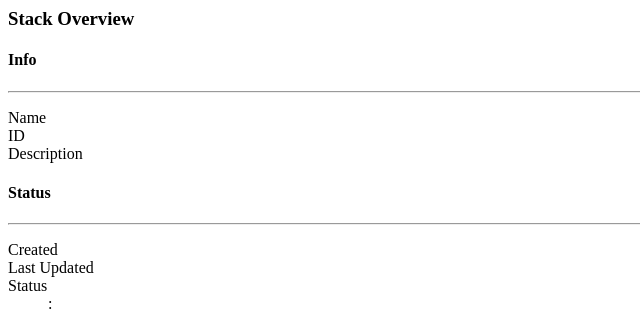
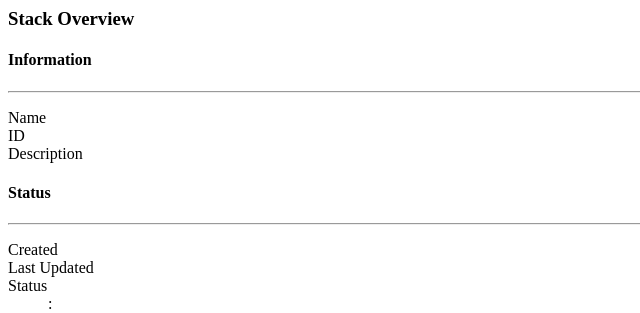
Before and after one commit to openstack/heat-dashboard, a Django app: template openstack_dashboard/dashboards/project/stacks/templates/stacks/_detail_overview.html in a window 1280 px wide. Shown: the top 313 px of the page, without its empty margins (0-640 px from the left). Run offline with Django 3.2, Linux system fonts and the light colour scheme; the template is opened without the code that fills it, so the values that code supplies are empty.

Commit message:
place the word "Info" with "Information"
Update necessary html files.
Test it on GUI and unit tests passed

Change-Id: Ic1d66a68c9de45c52884109e360917c1eefbfac8
Closes-Bug: 1394315

```diff
--- a/openstack_dashboard/dashboards/project/stacks/templates/stacks/_detail_overview.html
+++ b/openstack_dashboard/dashboards/project/stacks/templates/stacks/_detail_overview.html
@@ -3,7 +3,7 @@
 <h3>{% trans "Stack Overview" %}</h3>
 
 <div class="info row detail">
-  <h4>{% trans "Info" %}</h4>
+  <h4>{% trans "Information" %}</h4>
   <hr class="header_rule">
   <dl>
     <dt>{% trans "Name" %}</dt>
--- a/openstack_dashboard/dashboards/project/stacks/templates/stacks/_resource_overview.html
+++ b/openstack_dashboard/dashboards/project/stacks/templates/stacks/_resource_overview.html
@@ -3,7 +3,7 @@
 <h3>{% trans "Resource Overview" %}</h3>
 
 <div class="info row detail">
-  <h4>{% trans "Info" %}</h4>
+  <h4>{% trans "Information" %}</h4>
   <hr class="header_rule">
   <dl>
     <dt>{% trans "Stack Resource ID" %}</dt>
```
